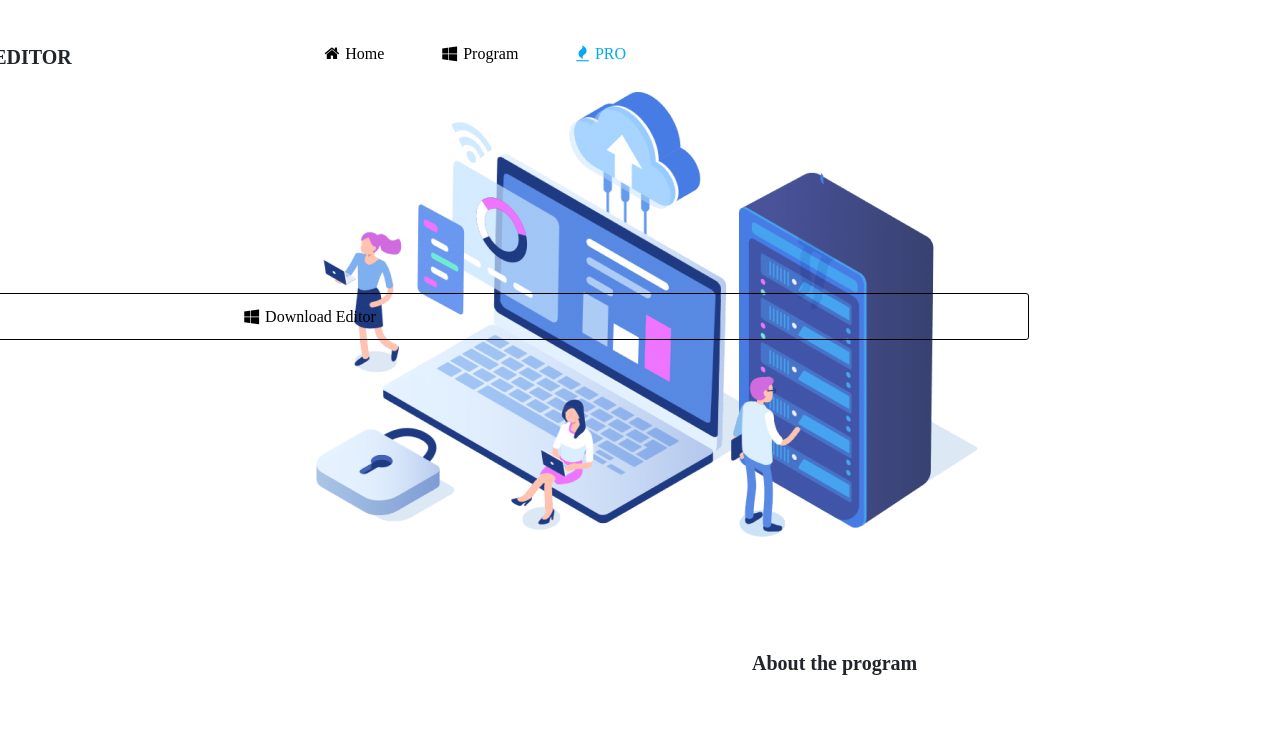
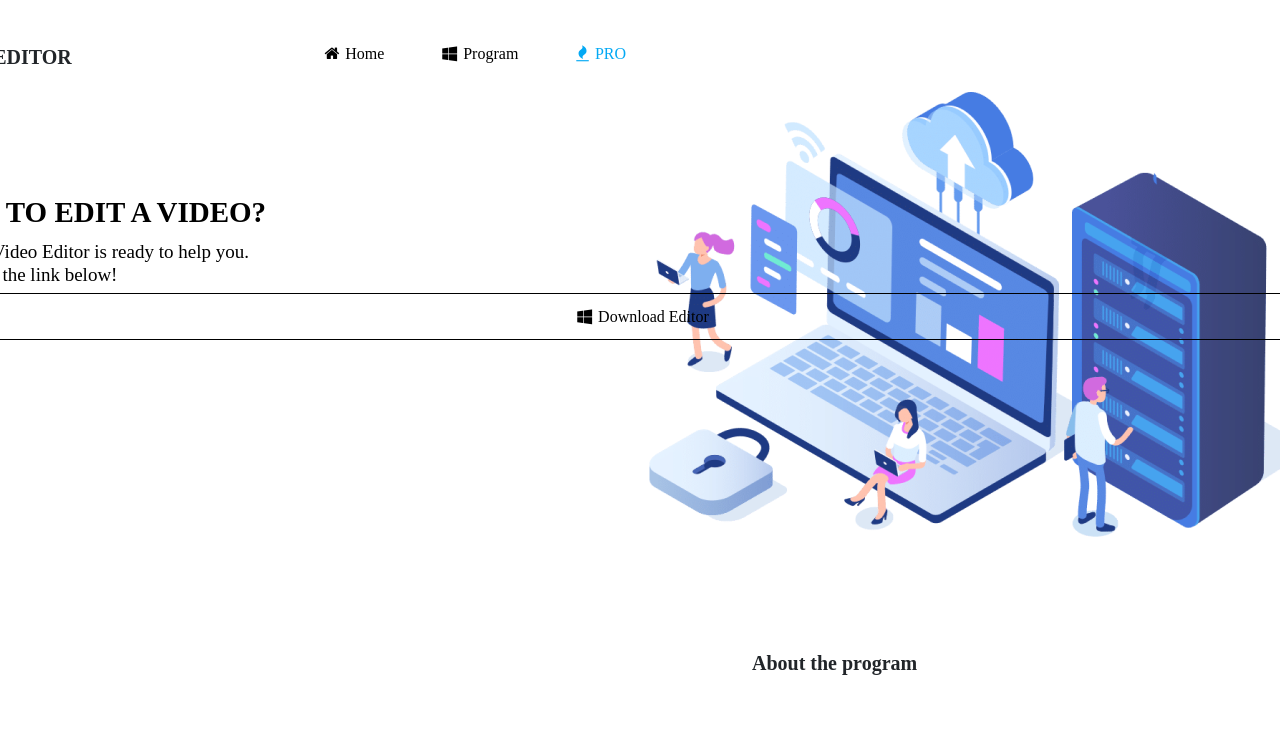
Before and after one commit to Night-Editor/night-editor, a PHP site: page / in a window 1280 px wide; the page is wider, and only the part inside the window is pictured. Shown: the top 730 px of that part. Run offline with PHP 8.4, Linux system fonts and the light colour scheme; some libraries are stand-ins or nearby versions; some web fonts are replaced.

Commit message:
Update style.css

```diff
--- a/css/style.css
+++ b/css/style.css
@@ -193,7 +193,7 @@ i{
 .left {
     animation: bounceInDown 3s;
     position: relative;
-    left: -40%;
+    left: -10%;
 }
 button {
     animation: fadeInDown 2s;
```
